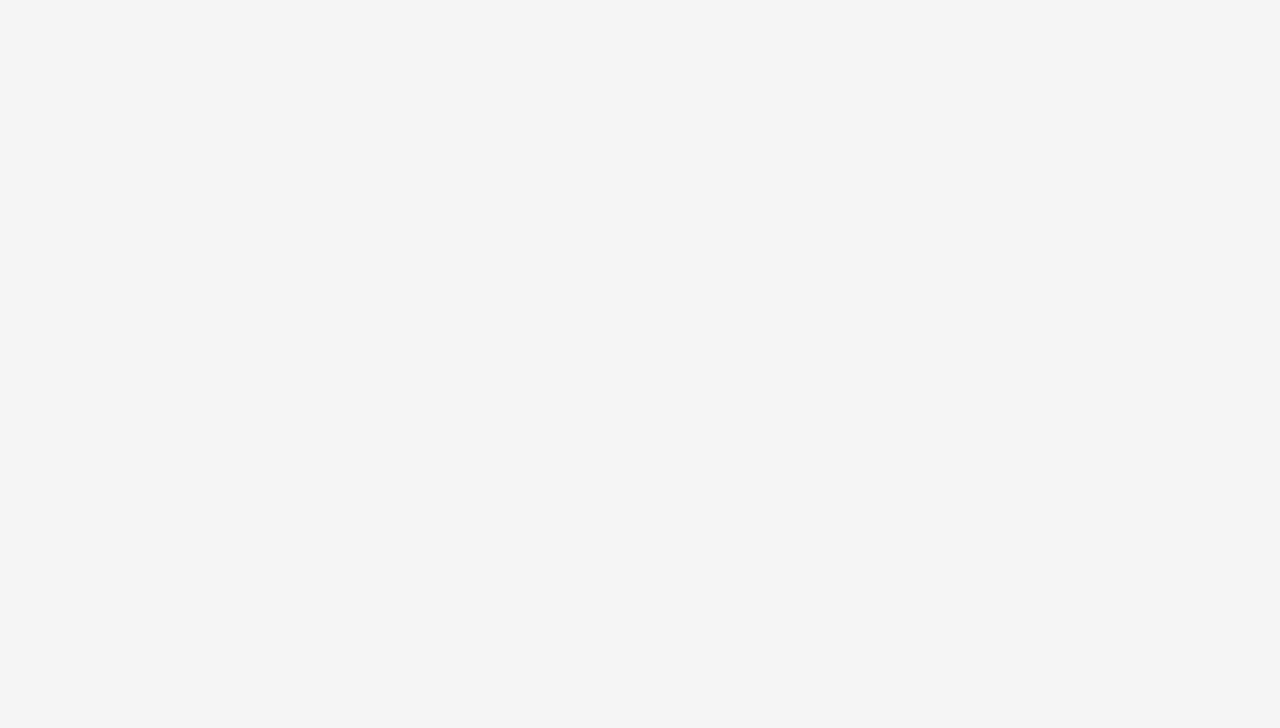
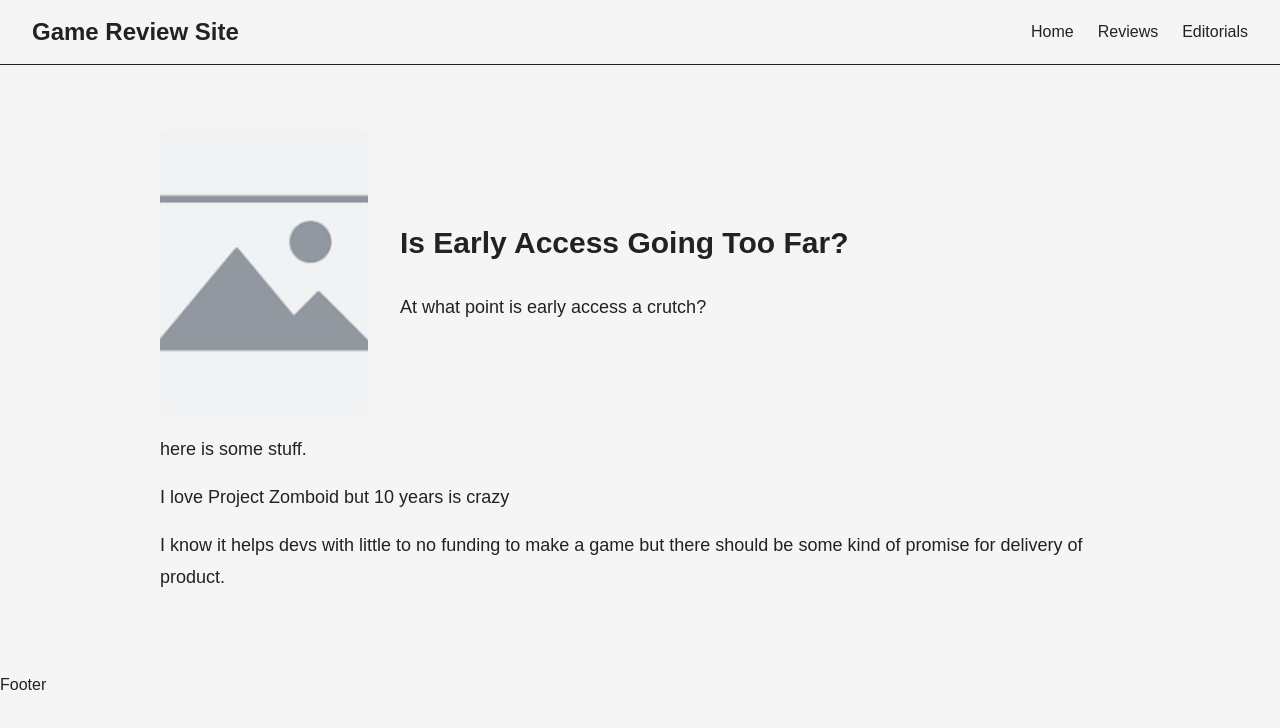
Before and after one commit to NickCoffin123/game-review-site, a React (Vite) app in the folder client/: page /editorials/is-early-access-going-to-far in a window 1280 px wide. Before the commit this address had no page. Shown: the top 728 px of the page. Built offline with nearby package versions, Linux system fonts and the light colour scheme.

Commit message:
Editorials finished Semantics changed on review.tsx Routing updated

```diff
--- a/client/src/App.tsx
+++ b/client/src/App.tsx
@@ -3,6 +3,8 @@ import MainLayout from "./layouts/MainLayout";
 import Home from "./pages/Home";
 import Reviews from "./pages/Reviews";
 import Review from "./pages/Review";
+import Editorials from "./pages/Editorials";
+import Editorial from "./pages/Editorial";
 
 
 
@@ -14,6 +16,8 @@ function App() {
                     <Route path="/" element={<Home />} />
                     <Route path="/reviews" element={<Reviews />} />
                     <Route path="/reviews/:slug" element={<Review />} />
+                    <Route path="/editorials" element={<Editorials />} />
+                    <Route path="/editorials/:slug" element={<Editorial />} />
                 </Route>
             </Routes>
         </BrowserRouter>
--- a/client/src/data/editorials.ts
+++ b/client/src/data/editorials.ts
@@ -1,12 +1,12 @@
 import type { Editorial } from "../types/Editorial";
-import placeholerImg from "../assets/placeholder.png";
+import placeholderImg from "../assets/placeholder.png";
 
 export const editorials: Editorial[] = [
     {
         id: 1,
         title: "The Open World Epidemic",
         tagline: "Open world games, how many are too many?",
-        img: placeholerImg,
+        img: placeholderImg,
         slug: "the-open-world-epidemic",
         body: ["here is some stuff,", "There are too many open world games.", "Not everything needs to be open world."],
     },
@@ -14,17 +14,17 @@ export const editorials: Editorial[] = [
         id: 2,
         title: "Remakes and Remasters vs New Content",
         tagline: "Is the onslaught of remade content keeping us from new experiences or" +
-            " does making old games accessable give people a way to experience mechanically dated masterpieces?",
-        img: placeholerImg,
+            " does making old games accessible give people a way to experience mechanically dated masterpieces?",
+        img: placeholderImg,
         slug: "remakes-and-remasters-vs-new-content",
-        body: ["here is some stuff.", "So many remakes and remasters with differing degress of quality.",
+        body: ["here is some stuff.", "So many remakes and remasters with differing degrees of quality.",
             "The money dumped into it keeps money from going into new content."],
     },
     {
         id: 3,
-        title: "Is Early Access Going to Far?",
+        title: "Is Early Access Going Too Far?",
         tagline: "At what point is early access a crutch?",
-        img: placeholerImg,
+        img: placeholderImg,
         slug: "is-early-access-going-to-far",
         body: ["here is some stuff.", "I love Project Zomboid but 10 years is crazy",
             "I know it helps devs with little to no funding to make a game but there should be some" +
--- a/client/src/pages/Editorial.tsx
+++ b/client/src/pages/Editorial.tsx
@@ -1,7 +1,38 @@
+import { useParams } from "react-router-dom";
+import { editorials } from "../data/editorials";
+
 export default function Editorial() {
+
+    const { slug } = useParams();
+
+    const editorial = editorials.find((editorial) => editorial.slug === slug);
+
+    if (!editorial) {
+        return <h1>No Editorial found</h1>
+    }
+
     return (
-        <>
+        <article className="mx-auto max-w-5xl px-8 py-16">
+            <header>
+                <div className="flex gap-8 mb-2">
+                    <img className="w-52 h-72 object-cover rounded-md"
+                        src={editorial.img}
+                        alt={editorial.title}
+                    />
 
-        </>
+                    <div className="flex flex-col gap-8 justify-center">
+                        <h1 className="text-3xl font-bold">{editorial.title}</h1>
+                        <p className="text-lg">{editorial.tagline}</p>
+                    </div>
+                </div>
+            </header>
+
+            <div className="space-y-4 my-4 text-lg leading-8">
+                {editorial.body.map((paragraph, index) => (
+                    <p key={index}>{paragraph}</p>
+                ))}
+            </div>
+
+        </article>
     )
 }
--- /dev/null
+++ b/client/src/pages/Editorials.tsx
@@ -0,0 +1,19 @@
+import { editorials } from "../data/editorials";
+import EditorialCard from "../components/EditorialCard";
+
+export default function Editorials() {
+    return (
+        <section className="mx-auto max-w-5xl px-8 py-16">
+
+            <h1 className="mb-6 text-5xl font-bold">Editorials</h1>
+
+            {editorials.map((editorial) => (
+                <EditorialCard
+                    key={editorial.id}
+                    editorial={editorial}
+                />
+            ))}
+
+        </section>
+    );
+}
--- a/client/src/pages/Review.tsx
+++ b/client/src/pages/Review.tsx
@@ -12,8 +12,8 @@ export default function Review() {
     }
 
     return (
-        <>
-            <section className="mx-auto max-w-5xl px-8 py-16">
+        <article className="mx-auto max-w-5xl px-8 py-16">
+            <header>
                 <div className="flex gap-8 mb-2">
                     <img className="h-72 w-52 object-cover rounded-md"
                         src={review.img} alt={review.title}
@@ -23,6 +23,7 @@ export default function Review() {
                         <p>{review.tagline}</p>
                     </div>
                 </div>
+            </header>
 
                 <div className="space-y-4 my-8 text-lg leading-8">
                     {review.body.map((paragraph, index) => (
@@ -30,7 +31,7 @@ export default function Review() {
                     ))}
                 </div>
 
-                <div className="flex gap-8 justify-center items-center">
+                <section className="flex gap-8 justify-center items-center">
                     <div className="flex-1 rounded-lg border p-6">
                         <h2 className="text-2xl font-bold">The good</h2>
                         <ul>
@@ -48,13 +49,13 @@ export default function Review() {
                             ))}
                         </ul>
                     </div>
-                </div>
+                </section>
 
-                <div className="mt-4 flex items-center justify-center gap-8 text-4xl font-bold">
-                    <p>Verdict</p>
+                <section className="mt-4 flex items-center justify-center gap-8 text-4xl font-bold">
+                    <h2>Verdict</h2>
                     <p>{review.rating} / 10</p>
-                </div>
-            </section>
-        </>
+                </section>
+
+        </article>
     )
 }
```
